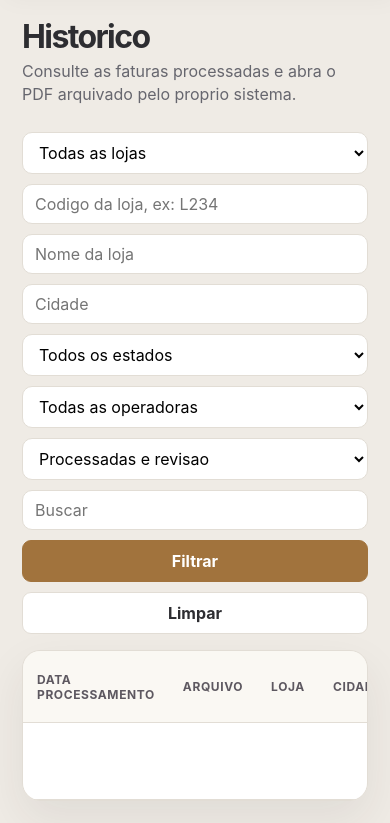
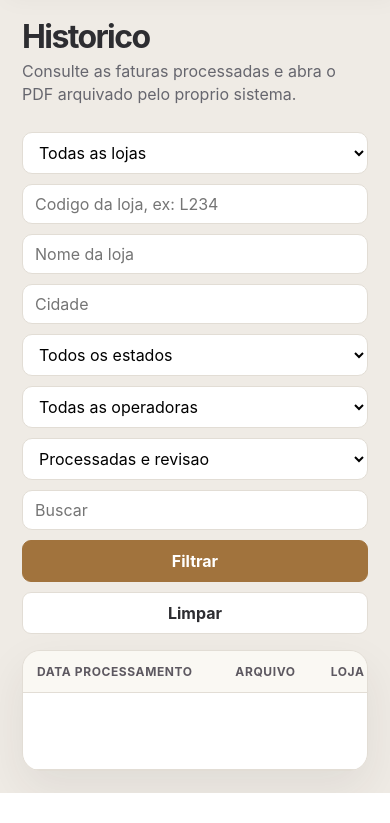
Before and after one commit to FlawleesRNG/Organizador-NF---empresa-LIVE-, a FastAPI app: page /historico in a window 390 px wide. Shown: the part 306-1129 px from the top of the page. After the commit the page ends 1099 px from the top, so only its background shows below. Run offline with FastAPI, Linux system fonts and the light colour scheme; data that the repository does not hold is empty.

Commit message:
Corrige layout do historico e sidebar

```diff
--- a/static/css/style.css
+++ b/static/css/style.css
@@ -22,16 +22,22 @@ body {
     color: var(--text);
     background: var(--bg);
     display: flex;
-    min-height: 100vh;
+    height: 100vh;
+    overflow: hidden;
 }
 
 .sidebar {
+    flex: 0 0 300px;
     width: 300px;
+    height: 100vh;
     background: #fff;
     color: var(--text);
     padding: 28px 20px;
     border-right: 1px solid var(--line);
     box-shadow: 6px 0 24px rgba(51, 43, 35, .04);
+    overflow-y: auto;
+    position: sticky;
+    top: 0;
 }
 
 .brand {
@@ -80,6 +86,8 @@ nav a:hover {
     flex: 1;
     padding: 52px;
     min-width: 0;
+    height: 100vh;
+    overflow: auto;
 }
 
 .page-head {
@@ -180,12 +188,27 @@ input:focus, select:focus {
 .form-actions, .actions { display: flex; gap: 10px; align-items: center; flex-wrap: wrap; }
 .actions form { margin: 0; }
 
-.table-wrap { overflow-x: auto; }
-table { width: 100%; border-collapse: collapse; min-width: 860px; }
+.table-wrap {
+    width: 100%;
+    max-width: 100%;
+    overflow: auto;
+}
+table { width: 100%; border-collapse: collapse; min-width: 1280px; }
 th, td { padding: 13px 14px; border-bottom: 1px solid var(--line); text-align: left; vertical-align: middle; }
 th { background: #faf8f3; color: #5d5860; font-size: 12px; letter-spacing: .05em; text-transform: uppercase; }
 tr:hover td { background: #fffdfa; }
 .empty { text-align: center; color: var(--muted); padding: 28px; }
+td.actions {
+    min-width: 118px;
+    flex-direction: column;
+    align-items: stretch;
+    gap: 8px;
+}
+td.actions .button {
+    width: 100%;
+    min-height: 34px;
+    padding: 7px 10px;
+}
 
 .alert {
     padding: 12px 14px;
@@ -326,8 +349,9 @@ tr:hover td { background: #fffdfa; }
 }
 
 @media (max-width: 900px) {
-    body { display: block; }
-    .sidebar { width: 100%; }
+    body { display: block; height: auto; overflow: auto; }
+    .sidebar { width: 100%; height: auto; position: static; }
+    .main { height: auto; overflow: visible; }
     nav { grid-template-columns: repeat(2, 1fr); }
     .main { padding: 22px; }
     .metrics { grid-template-columns: repeat(2, 1fr); }
--- a/templates/base.html
+++ b/templates/base.html
@@ -4,7 +4,7 @@
     <meta charset="utf-8">
     <meta name="viewport" content="width=device-width, initial-scale=1">
     <title>{{ title or "Organizador de Faturas" }}</title>
-    <link rel="stylesheet" href="/static/css/style.css?v=live-layout-20261007-2">
+    <link rel="stylesheet" href="/static/css/style.css?v=live-layout-20261007-3">
 </head>
 <body>
     <aside class="sidebar">
```
